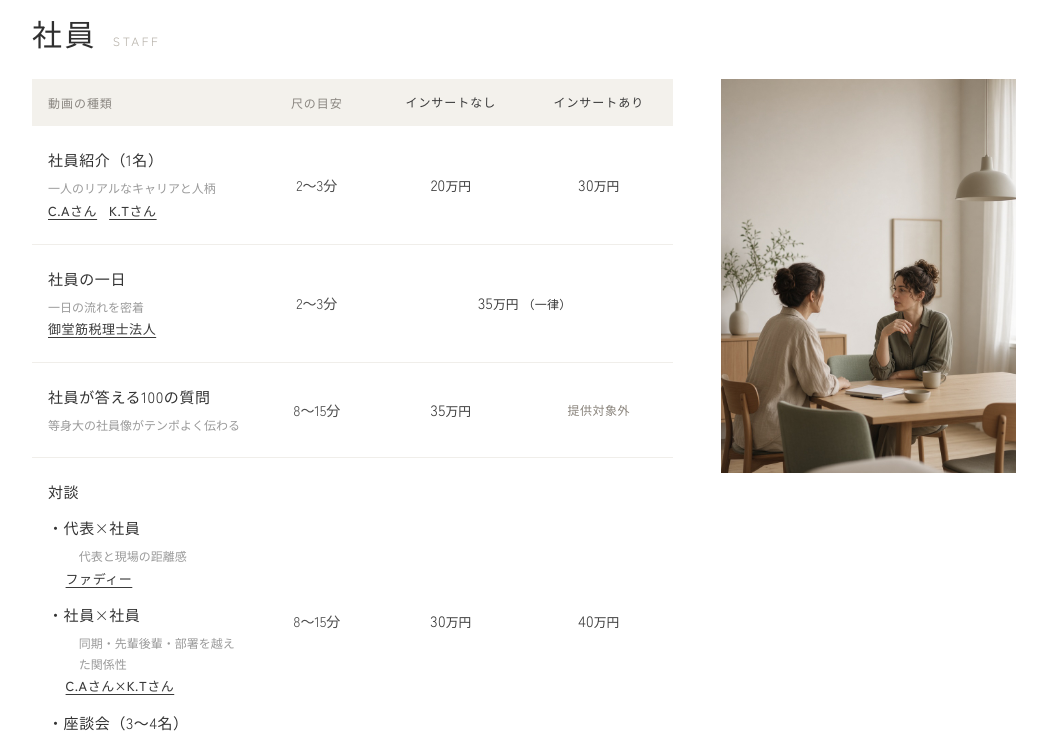
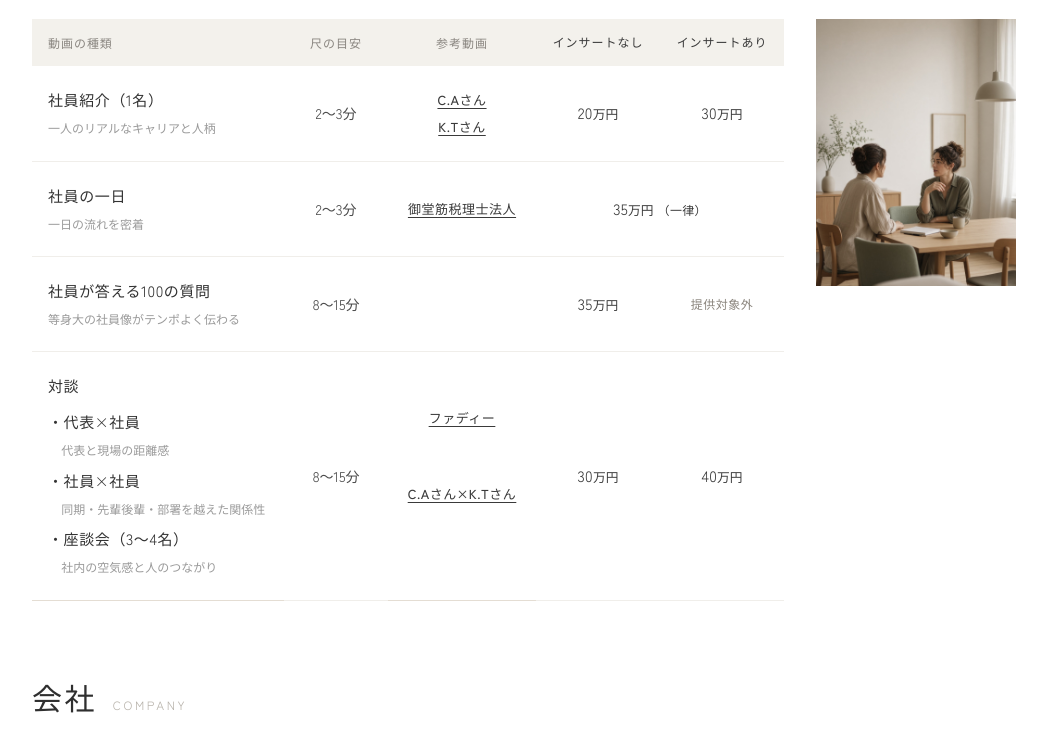
Before and after one commit to ogawajimushoy-source/recruit-video-menu, a plain HTML site: page index.html in a window 1280 px wide. Shown: the part 1509-2247 px from the top of the page, without its empty margins (116-1163 px from the left). Drawn offline with Linux system fonts and the light colour scheme.

Commit message:
Put sample videos in their own column between duration and the interview price.
Co-authored-by: Cursor <cursoragent@cursor.com>

```diff
--- a/edit.html
+++ b/edit.html
@@ -124,7 +124,10 @@
     body.editing .table-wrap { display: block; }
     body.editing .cards { display: none; }
     body.editing .menu-block { scroll-margin-top: 72px; }
-    body.editing .table-wrap table { min-width: 760px; }
+    body.editing .table-wrap table { min-width: 920px; }
+    body.editing col.samples { width: 14rem; }
+    body.editing td.samples { text-align: left; vertical-align: top; }
+    body.editing td.samples .video-list { margin-top: 0; }
     body.editing #stage tbody th,
     body.editing #stage tbody td { vertical-align: top; }
     body.editing #stage thead th:nth-child(2),
@@ -314,6 +317,7 @@
         white-space: normal;
       }
       body.editing #stage td.duration::before,
+      body.editing #stage td.samples::before,
       body.editing #stage td.price::before {
         display: block;
         margin-bottom: 2px;
@@ -323,8 +327,9 @@
         letter-spacing: 0.06em;
       }
       body.editing #stage td.duration::before { content: "尺の目安"; }
-      body.editing #stage td.price:nth-child(3)::before { content: "インサートなし"; }
-      body.editing #stage td.price:nth-child(4)::before { content: "インサートあり"; }
+      body.editing #stage td.samples::before { content: "参考動画"; }
+      body.editing #stage td.price:nth-child(4)::before { content: "インサートなし"; }
+      body.editing #stage td.price:nth-child(5)::before { content: "インサートあり"; }
       body.editing #stage td.price[colspan="2"]::before { content: "料金"; }
       body.editing #stage .price-input,
       body.editing #stage td.price .inline-edit { text-align: left; }
@@ -361,7 +366,7 @@
     <p id="token-state"></p>
   </form>
   <div id="stage"><p class="loading">料金表を読み込んでいます…</p></div>
-  <script src="menu.js?v=16"></script>
+  <script src="menu.js?v=17"></script>
   <script>
     var TOKEN_KEY = "fady-menu-token";
     var CONTENTS_API = "https://api.github.com/repos/ogawajimushoy-source/recruit-video-menu/contents/menu.json";
@@ -839,7 +844,7 @@
         var tr = document.createElement("tr");
         tr.className = "add-row";
         var td = document.createElement("td");
-        td.colSpan = 4;
+        td.colSpan = 5;
         td.append(button("add-video", "＋ 動画を追加", function () { openDraft(id); }));
         tr.append(td);
         tbody.append(tr);
@@ -1572,17 +1577,25 @@
         }
         bindEdit(amount || child, "price");
       });
+      var sampleCell = tr.querySelector("td.samples");
+      if (!sampleCell) {
+        sampleCell = document.createElement("td");
+        sampleCell.className = "samples";
+        var durationCell = tr.querySelector("td.duration");
+        if (durationCell) durationCell.after(sampleCell);
+        else th.after(sampleCell);
+      }
       var initial = [];
       if (Object.prototype.hasOwnProperty.call(state.videos, tr.dataset.id)) initial = state.videos[tr.dataset.id];
       else {
-        th.querySelectorAll("a.sample").forEach(function (link) {
+        tr.querySelectorAll("td.samples a.sample, th a.sample").forEach(function (link) {
           var url = MenuKit.safeUrl(link.href);
           if (url) initial.push({ label: link.textContent.trim() || "参考動画", url: url });
         });
       }
       if (MenuKit.normalizeVideos(initial).length) tracked[tr.dataset.id] = true;
-      th.querySelectorAll("a.sample, .samples").forEach(function (node) { node.remove(); });
-      th.append(videoEditor(initial, function (list) {
+      tr.querySelectorAll("td.samples .samples, td.samples > a.sample, th .samples, th > a.sample").forEach(function (node) { node.remove(); });
+      sampleCell.append(videoEditor(initial, function (list) {
         state.videos[tr.dataset.id] = list;
         tracked[tr.dataset.id] = true;
         markDirty();
@@ -1621,7 +1634,7 @@
         var row = document.createElement("tr");
         row.className = "add-row";
         var cell = document.createElement("td");
-        cell.colSpan = 4;
+        cell.colSpan = 5;
         cell.append(button("add-video", "＋ 動画を追加", function () { addBlank(id); }));
         row.append(cell);
         tbody.append(row);
--- a/index.html
+++ b/index.html
@@ -285,8 +285,8 @@
     .menu-block { margin-top: 72px; }
     .block-split {
       display: grid;
-      grid-template-columns: minmax(0, 1fr) minmax(200px, 30%);
-      gap: 20px 48px;
+      grid-template-columns: minmax(0, 1fr) 200px;
+      gap: 20px 32px;
       align-items: start;
     }
     .block-photo {
@@ -302,9 +302,12 @@
       object-fit: cover;
     }
     .block-photo img[hidden] { display: none; }
-    tr.talk th { padding-top: 14px; padding-bottom: 0; border-bottom: 0; }
-    tr.talk-lead th { padding-top: 22px; }
-    tr.talk-end th { padding-bottom: 22px; border-bottom: 1px solid #e4ddd3; }
+    tr.talk th,
+    tr.talk td.samples { padding-top: 8px; padding-bottom: 0; border-bottom: 0; }
+    tr.talk-lead th,
+    tr.talk-lead td.samples { padding-top: 22px; }
+    tr.talk-end th,
+    tr.talk-end td.samples { padding-bottom: 22px; border-bottom: 1px solid #e4ddd3; }
     .talk-line + .talk-line { margin-top: 14px; }
     .menu-block h3 {
       display: flex;
@@ -353,8 +356,9 @@
     }
     .table-wrap { overflow-x: auto; }
     table { width: 100%; border-collapse: collapse; table-layout: fixed; }
-    col.duration { width: 7.5rem; }
-    col.price { width: 9.25rem; }
+    col.duration { width: 6.5rem; }
+    col.samples { width: 9.25rem; }
+    col.price { width: 7.75rem; }
     thead th {
       padding: 14px 16px;
       background: var(--head);
@@ -391,7 +395,8 @@
       text-align: left;
       vertical-align: middle;
     }
-    td.duration, td.price { text-align: center; }
+    td.duration, td.price, td.samples { text-align: center; }
+    td.duration, td.price, td.samples { padding-left: 8px; padding-right: 8px; }
     .name {
       display: block;
       color: #333;
@@ -416,18 +421,28 @@
       margin-top: 6px;
     }
     .desc-row .desc { display: inline; margin-top: 0; }
-    .samples {
-      display: inline-flex;
-      flex-wrap: wrap;
-      align-items: baseline;
-      gap: 2px 12px;
+    div.samples, .sample-stack {
+      display: flex;
+      flex-direction: column;
+      align-items: center;
+      gap: 8px;
       margin: 0;
     }
+    .sample-stack:empty { display: none; }
+    .card > div.samples,
+    .card > .sample-stack,
+    .card .sample-stack div.samples {
+      align-items: flex-start;
+    }
+    .card > div.samples,
+    .card > .sample-stack { margin-top: 12px; }
     .sample {
       display: inline;
       font-size: 13px;
       font-weight: 500;
       letter-spacing: 0.04em;
+      line-height: 1.5;
+      overflow-wrap: anywhere;
       text-underline-offset: 3px;
     }
     .talk-label {
@@ -817,6 +832,7 @@
           <colgroup>
             <col>
             <col class="duration">
+            <col class="samples">
             <col class="price">
             <col class="price">
           </colgroup>
@@ -824,6 +840,7 @@
             <tr>
               <th scope="col">動画の種類</th>
               <th scope="col">尺の目安</th>
+              <th scope="col">参考動画</th>
               <th class="num" scope="colgroup" colspan="2"><span class="pair"><span class="col-label">インサートなし</span><span class="col-label">インサートあり</span></span></th>
             </tr>
           </thead>
@@ -834,6 +851,7 @@
                 <span class="desc">求職者への直接の呼びかけ</span>
               </th>
               <td class="duration">2〜3分</td>
+              <td class="samples"></td>
               <td class="price">20万円</td>
               <td class="price">30万円</td>
             </tr>
@@ -843,6 +861,7 @@
                 <span class="desc">これからの事業と成長の道筋</span>
               </th>
               <td class="duration">3〜5分</td>
+              <td class="samples"></td>
               <td class="price">25万円</td>
               <td class="price">35万円</td>
             </tr>
@@ -852,6 +871,7 @@
                 <span class="desc">人柄がテンポよく伝わる</span>
               </th>
               <td class="duration">8〜15分</td>
+              <td class="samples"></td>
               <td class="price">35万円</td>
               <td class="price na"><span class="status status-off">提供対象外</span></td>
             </tr>
@@ -906,6 +926,7 @@
           <colgroup>
             <col>
             <col class="duration">
+            <col class="samples">
             <col class="price">
             <col class="price">
           </colgroup>
@@ -913,6 +934,7 @@
             <tr>
               <th scope="col">動画の種類</th>
               <th scope="col">尺の目安</th>
+              <th scope="col">参考動画</th>
               <th class="num" scope="colgroup" colspan="2"><span class="pair"><span class="col-label">インサートなし</span><span class="col-label">インサートあり</span></span></th>
             </tr>
           </thead>
@@ -921,9 +943,9 @@
               <th scope="row">
                 <span class="name">社員紹介（1名）</span>
                 <span class="desc">一人のリアルなキャリアと人柄</span>
-                <a class="sample" href="https://www.youtube.com/watch?v=vQmKygPI9WM" target="_blank" rel="noopener noreferrer">参考動画</a>
               </th>
               <td class="duration">2〜3分</td>
+              <td class="samples"><a class="sample" href="https://www.youtube.com/watch?v=vQmKygPI9WM" target="_blank" rel="noopener noreferrer">参考動画</a></td>
               <td class="price">20万円</td>
               <td class="price">30万円</td>
             </tr>
@@ -933,6 +955,7 @@
                 <span class="desc">等身大の社員像がテンポよく伝わる</span>
               </th>
               <td class="duration">8〜15分</td>
+              <td class="samples"></td>
               <td class="price">35万円</td>
               <td class="price na"><span class="status status-off">提供対象外</span></td>
             </tr>
@@ -943,6 +966,7 @@
                 <span class="desc">代表と現場の距離感</span>
               </th>
               <td class="duration" rowspan="3">8〜15分</td>
+              <td class="samples"></td>
               <td class="price" rowspan="3">30万円</td>
               <td class="price" rowspan="3">40万円</td>
             </tr>
@@ -951,12 +975,14 @@
                 <span class="name">社員×社員</span>
                 <span class="desc">同期・先輩後輩・部署を越えた関係性</span>
               </th>
+              <td class="samples"></td>
             </tr>
             <tr class="talk talk-end" data-id="座談会（3〜4名）" data-talk="代表×社員 対談">
               <th scope="row">
                 <span class="name">座談会（3〜4名）</span>
                 <span class="desc">社内の空気感と人のつながり</span>
               </th>
+              <td class="samples"></td>
             </tr>
           </tbody>
         </table>
@@ -966,7 +992,7 @@
           <h4>社員紹介（1名）</h4>
           <p class="desc">一人のリアルなキャリアと人柄</p>
           <p class="meta">動画の尺：2〜3分</p>
-          <a class="sample" href="https://www.youtube.com/watch?v=vQmKygPI9WM" target="_blank" rel="noopener noreferrer">参考動画</a>
+          <div class="samples"><a class="sample" href="https://www.youtube.com/watch?v=vQmKygPI9WM" target="_blank" rel="noopener noreferrer">参考動画</a></div>
           <div class="card-prices">
             <p><span>インサートなし</span><strong>20万円</strong></p>
             <p><span>インサートあり</span><strong>30万円</strong></p>
@@ -1021,6 +1047,7 @@
           <colgroup>
             <col>
             <col class="duration">
+            <col class="samples">
             <col class="price">
             <col class="price">
           </colgroup>
@@ -1028,6 +1055,7 @@
             <tr>
               <th scope="col">動画の種類</th>
               <th scope="col">尺の目安</th>
+              <th scope="col">参考動画</th>
               <th class="num" scope="colgroup" colspan="2"><span class="pair"><span class="col-label">インサートなし</span><span class="col-label">インサートあり</span></span></th>
             </tr>
           </thead>
@@ -1038,6 +1066,7 @@
                 <span class="desc">会社の全体像をひと目で</span>
               </th>
               <td class="duration">3〜5分</td>
+              <td class="samples"></td>
               <td class="price na"><span class="status status-off">提供対象外</span></td>
               <td class="price">45万円</td>
             </tr>
@@ -1047,6 +1076,7 @@
                 <span class="desc">仕事の中身とビジネスモデル</span>
               </th>
               <td class="duration">3〜5分</td>
+              <td class="samples"></td>
               <td class="price na"><span class="status status-off">提供対象外</span></td>
               <td class="price">45万円</td>
             </tr>
@@ -1056,6 +1086,7 @@
                 <span class="desc">制度を、使っている社員の声とともに</span>
               </th>
               <td class="duration">3〜5分</td>
+              <td class="samples"></td>
               <td class="price">25万円</td>
               <td class="price">35万円</td>
             </tr>
@@ -1065,6 +1096,7 @@
                 <span class="desc">働く環境とオフィスの雰囲気</span>
               </th>
               <td class="duration">2〜4分</td>
+              <td class="samples"></td>
               <td class="price" colspan="2">25万円<span class="unit">（一律）</span></td>
             </tr>
           </tbody>
--- a/menu.js
+++ b/menu.js
@@ -122,10 +122,7 @@
     return !!fields && Object.prototype.hasOwnProperty.call(fields, "single");
   }
 
-  function setVideos(host, value) {
-    host.querySelectorAll(".samples, a.sample").forEach(function (node) { node.remove(); });
-    var list = normalizeVideos(value);
-    if (!list.length) return;
+  function sampleList(list) {
     var wrap = document.createElement("div");
     wrap.className = "samples";
     list.forEach(function (item) {
@@ -137,21 +134,85 @@
       link.textContent = item.label;
       wrap.appendChild(link);
     });
-    var desc = host.querySelector(".desc");
-    if (desc) {
-      var row = desc.parentElement;
-      if (!row || !row.classList.contains("desc-row")) {
-        row = document.createElement("div");
-        row.className = "desc-row";
-        desc.replaceWith(row);
-        row.append(desc);
+    return wrap;
+  }
+
+  function ensureSamplesCell(tr) {
+    var cell = null;
+    Array.prototype.forEach.call(tr.children, function (child) {
+      if (child.classList && child.classList.contains("samples")) cell = child;
+    });
+    if (cell) return cell;
+    cell = document.createElement("td");
+    cell.className = "samples";
+    var duration = tr.querySelector("td.duration");
+    if (duration) duration.after(cell);
+    else {
+      var heading = tr.querySelector("th");
+      if (heading) heading.after(cell);
+      else tr.appendChild(cell);
+    }
+    return cell;
+  }
+
+  function clearInlineSamples(root) {
+    if (!root) return;
+    root.querySelectorAll("th .samples, th > a.sample").forEach(function (node) { node.remove(); });
+    root.querySelectorAll(".desc-row").forEach(function (row) {
+      var desc = row.querySelector(".desc");
+      if (desc) row.replaceWith(desc);
+      else row.remove();
+    });
+  }
+
+  function placeCardSamples(card, block) {
+    var prices = card.querySelector(".card-prices");
+    if (prices) prices.before(block);
+    else {
+      var meta = card.querySelector(".meta");
+      if (meta) meta.after(block);
+      else card.appendChild(block);
+    }
+  }
+
+  function setVideos(host, value) {
+    var list = normalizeVideos(value);
+    if (host.classList && host.classList.contains("talk-line")) {
+      var card = host.closest("article");
+      if (!card) return;
+      var lineId = host.getAttribute("data-line") || "";
+      host.querySelectorAll(".samples, a.sample").forEach(function (node) { node.remove(); });
+      var stack = card.querySelector(".sample-stack");
+      if (stack) {
+        Array.prototype.forEach.call(Array.prototype.slice.call(stack.children), function (node) {
+          if (node.getAttribute("data-line") === lineId) node.remove();
+        });
+        if (!stack.children.length) stack.remove();
       }
-      row.append(wrap);
+      if (!list.length) return;
+      stack = card.querySelector(".sample-stack");
+      if (!stack) {
+        stack = document.createElement("div");
+        stack.className = "sample-stack";
+        placeCardSamples(card, stack);
+      }
+      var block = sampleList(list);
+      block.setAttribute("data-line", lineId);
+      stack.appendChild(block);
       return;
     }
-    var prices = host.querySelector(".card-prices");
-    if (prices) prices.before(wrap);
-    else host.appendChild(wrap);
+    var tr = host.closest ? host.closest("tr") : null;
+    if (tr) {
+      clearInlineSamples(tr);
+      var cell = ensureSamplesCell(tr);
+      cell.querySelectorAll(".samples, a.sample").forEach(function (node) { node.remove(); });
+      if (list.length) cell.appendChild(sampleList(list));
+      return;
+    }
+    host.querySelectorAll(":scope > .samples, :scope > a.sample").forEach(function (node) { node.remove(); });
+    clearInlineSamples(host);
+    if (!list.length) return;
+    placeCardSamples(host, sampleList(list));
   }
 
   function peelNote(value) {
@@ -289,11 +350,12 @@
     desc.className = "desc";
     desc.textContent = item.description || "";
     heading.append(name, desc);
-    if (url) setVideos(heading, url);
     var duration = document.createElement("td");
     duration.className = "duration";
     duration.textContent = item.duration || "";
-    row.append(heading, duration);
+    var samples = document.createElement("td");
+    samples.className = "samples";
+    row.append(heading, duration, samples);
     if (isSingle(item) || item.single) {
       var single = document.createElement("td");
       single.className = "price";
@@ -309,6 +371,7 @@
         row.append(cell);
       });
     }
+    if (url) setVideos(row, url);
     section.querySelector("tbody").append(row);
 
     var card = document.createElement("article");
@@ -393,6 +456,9 @@
   }
 
   function applyVideos(videos) {
+    document.querySelectorAll(".menu-block tbody tr").forEach(function (tr) {
+      if (!tr.classList.contains("add-row")) ensureSamplesCell(tr);
+    });
     document.querySelectorAll("tr[data-id], article.card[data-id]").forEach(function (node) {
       var id = node.dataset.id;
       var nameEl = node.querySelector(".name, h4");
@@ -402,8 +468,7 @@
       if (!hasId && !hasName) return;
       var list = hasId ? videos[id] : videos[name];
       if (node.tagName === "ARTICLE" && node.querySelector(".talk-line")) return;
-      var host = node.tagName === "TR" ? node.querySelector("th") : node;
-      setVideos(host, list);
+      setVideos(node, list);
       document.querySelectorAll(".talk-line").forEach(function (line) {
         if (line.getAttribute("data-line") === id) setVideos(line, list);
       });
```
